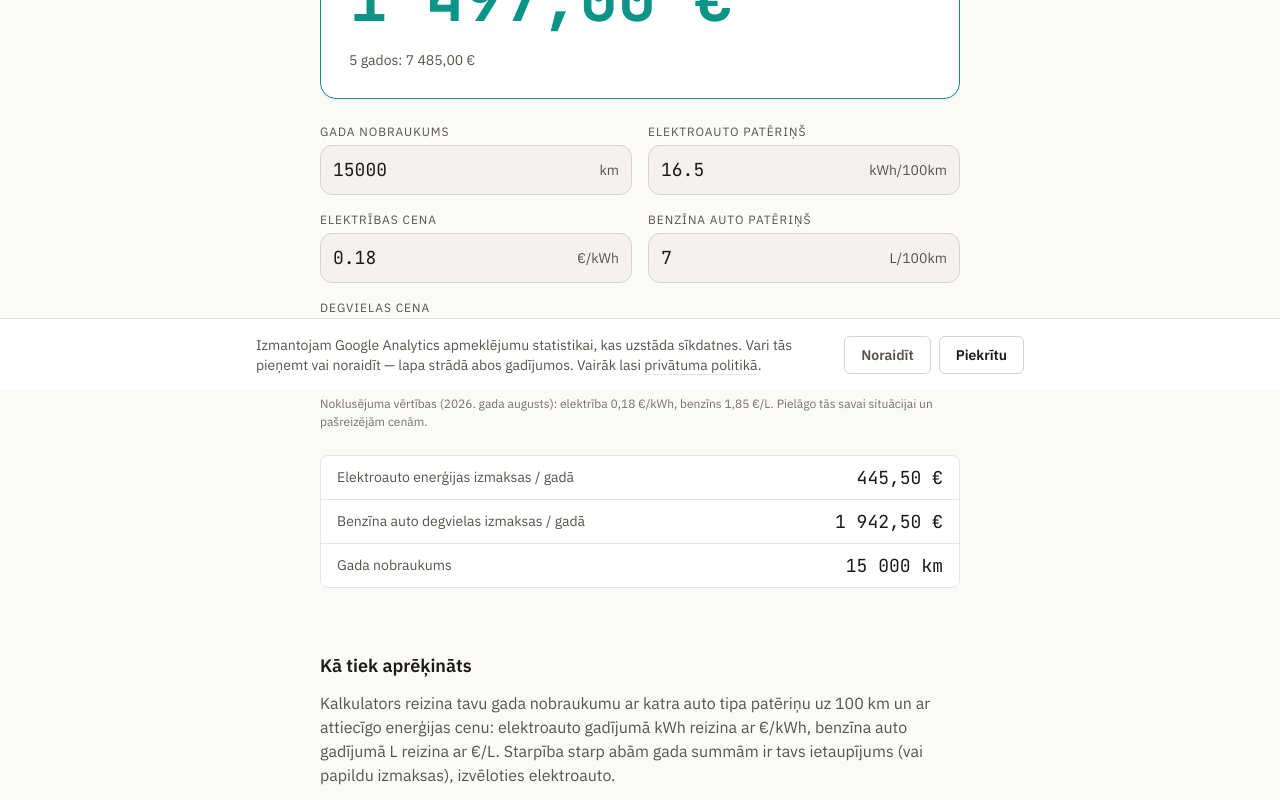
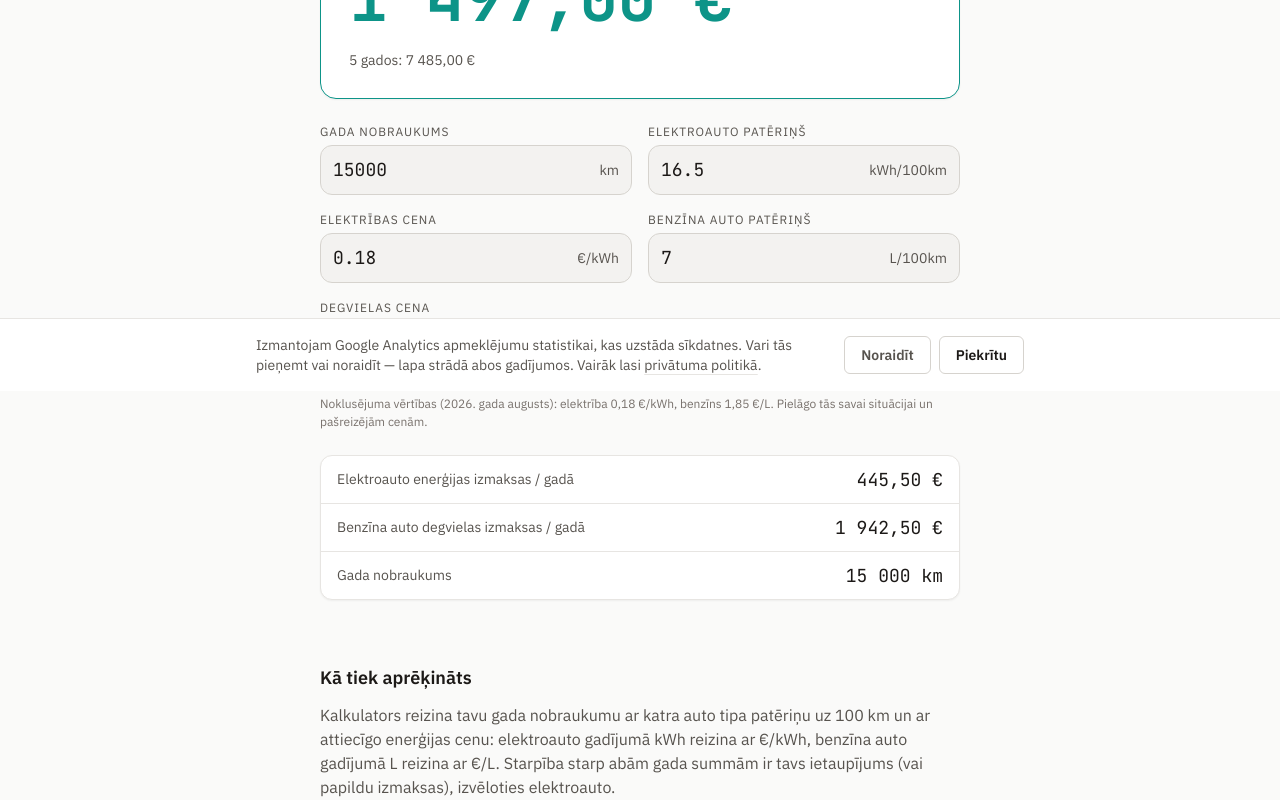
Before and after one commit to endelis/manikalkulatori, a Next.js app: page /auto/elektroauto-vs-benzina in a window 1280 px wide. Shown: the part 409-1209 px from the top of the page. Built offline with nearby package versions, Linux system fonts and the light colour scheme.

Commit message:
style: card treatment for Breakdown rows
Co-Authored-By: Claude Sonnet 5 <noreply@anthropic.com>

```diff
--- a/components/Breakdown.tsx
+++ b/components/Breakdown.tsx
@@ -9,9 +9,9 @@ interface BreakdownProps {
 
 export function Breakdown({ rows }: BreakdownProps) {
   return (
-    <dl className="divide-y divide-panel-border rounded-lg border border-panel-border bg-panel-surface">
+    <dl className="divide-y divide-panel-border rounded-xl border border-panel-border bg-panel-surface shadow-sm">
       {rows.map((row) => (
-        <div key={row.label} className="flex items-center justify-between px-4 py-2">
+        <div key={row.label} className="flex items-center justify-between px-4 py-2.5">
           <dt className="text-sm text-panel-muted">{row.label}</dt>
           <dd className="font-mono text-value text-panel-text">{row.value}</dd>
         </div>
```
